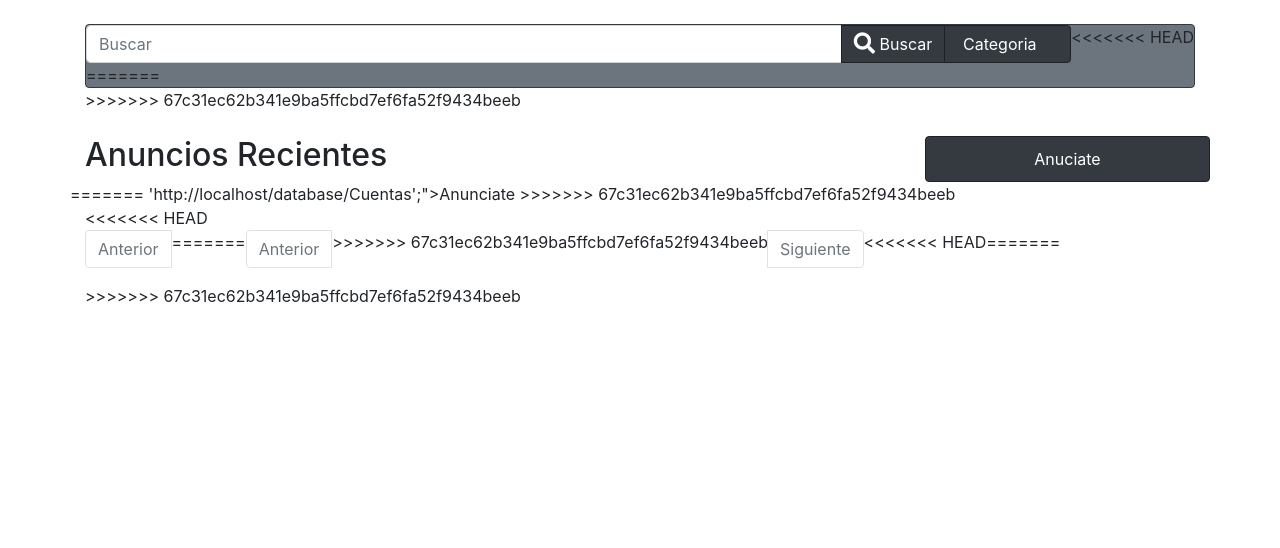
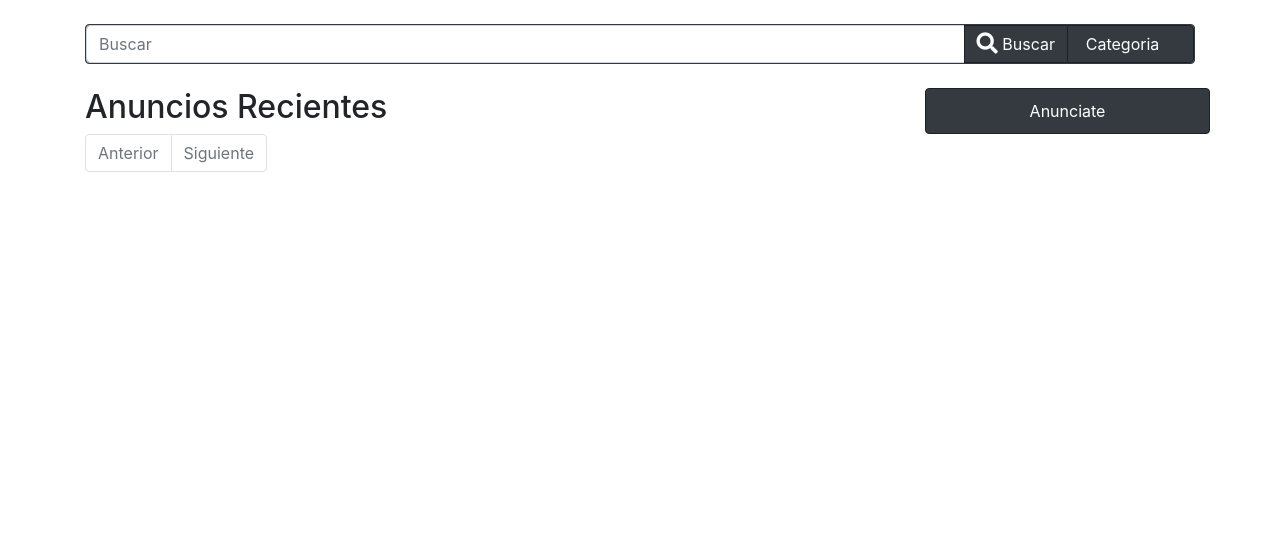
Before and after one commit to sebastiandonastor/cycleme_sistema_anuncios, a CodeIgniter app: page /database/index.php/home/index/1 in a window 1280 px wide. Shown: the part 56-604 px from the top of the page. Run offline with CodeIgniter, Linux system fonts and the light colour scheme; tables that the repository leaves empty or names only in its code hold one stand-in row (values such as "Sample post"); some libraries are stand-ins or nearby versions.

Commit message:
Todo funcional

```diff
--- a/application/config/config.php
+++ b/application/config/config.php
@@ -24,7 +24,7 @@
 |
 */
 
-$config['base_url'] = 'http://localhost:8080/cycleme_sistema_anuncios/';
+$config['base_url'] = '';
 
 
 /*
--- a/application/controllers/Anuncios.php
+++ b/application/controllers/Anuncios.php
@@ -32,7 +32,6 @@
 
     }
 
-<<<<<<< HEAD
 
     public function ver($id = 0){
 
@@ -58,8 +57,6 @@
 
 
 
-=======
->>>>>>> 67c31ec62b341e9ba5ffcbd7ef6fa52f9434beeb
     public function opcion($donde)
     {
         if($this->session->userdata('idUsuario') == null){
--- a/application/views/Anuncios/Administrar.php
+++ b/application/views/Anuncios/Administrar.php
@@ -12,8 +12,6 @@
         <strong>Listo!</strong> <?php echo $this->session->flashdata('exito'); ?>.
     </div>
 <?php  }  ?>
-
-
 
 
 
--- a/application/views/Anuncios/Detalles.php
+++ b/application/views/Anuncios/Detalles.php
@@ -1,6 +1,6 @@
 <?php if($this->session->userdata('idUsuario') == null ){
             redirect('Home');
-        }  echo $this->session->flashdata('subCategoria')  ?>
+        }   ?>
 
 <div class="crear-div">
 <h4>Crear Anuncio</h4>
--- a/application/views/home_view.php
+++ b/application/views/home_view.php
@@ -26,13 +26,7 @@
             </select>
         </div>
 
-<<<<<<< HEAD
-
-
-    </div>
-=======
 </div>
->>>>>>> 67c31ec62b341e9ba5ffcbd7ef6fa52f9434beeb
 
 </div>
 
@@ -40,12 +34,7 @@
 
 <div class="mt-4 row">
     <h2 class="col-sm-12 col-md-9">Anuncios Recientes</h2>
-    <button class="col-sm-12 col-md-3 btn btn-dark" onclick="location.href =
-<<<<<<< HEAD
-            '<?php $redireccion = ($this->session->userdata('idUsuario') == null) ? 'Cuentas' : 'Anuncios' ; echo base_url($redireccion); ?>';">Anuciate</button>
-=======
-        '<?php $redireccion = ($this->session->userdata('idUsuario') == null) ? 'Cuentas' : 'Anuncios' ; echo base_url($redireccion); ?>';">Anunciate</button>
->>>>>>> 67c31ec62b341e9ba5ffcbd7ef6fa52f9434beeb
+    <button class="col-sm-12 col-md-3 btn btn-dark" onclick="location.href ='<?php $redireccion = ($this->session->userdata('idUsuario') == null) ? 'Cuentas' : 'Anuncios' ; echo base_url($redireccion); ?>';">Anunciate</button>
 </div>
 
 <?php foreach($Anuncios as $anuncio){ ?>
@@ -54,18 +43,6 @@
             <div class="container estilo-border-sub">
                 <div class="row">
                     <div class="col-lg-3 text-center">
-<<<<<<< HEAD
-                        <?php $fotos  = explode(',', $anuncio['foto']); ?>
-                        <a href="#" title="Prueba" class="preview" data-rel="#">
-                            <img  width="120" height="120"  src="/cycleme_sistema_anuncios/temp_img/<?php echo $fotos[0];?>" class="attachment-ad-medium size-ad-medium" alt="" srcset="" sizes="(max-width: 120px) 100vw, 120px" >
-                        </a>
-                    </div> <!-- fin row img -->
-
-                    <div class="col-lg-9 align-self-lg-end">
-                        <h5 class="text-wrap "><a href="<?php $urlAnuncio = 'Anuncios/ver/'.$anuncio['idAnuncio']; echo base_url($urlAnuncio); ?>"><?php echo $anuncio['titulo']; ?></a></h5>
-                        <p class="post-meta">
-                            <span class="dashicons-before folder"><i class="fa fa-list"></i><a href="#" rel="tag"><font size="-1"> <?php echo $anuncio['categoria'] ?> (subcategoria) </font></a></span> <span class="dashicons-before owner"><i class="fas fa-user-tie"></i><font size="-1"> <?php echo $anuncio['nombre'] ?>(usuario) </font></a></span> <span class="dashicons-before clock"><span><i class="fas fa-clock"></i><font size="-1">22 horas atrás (fecha creacion)</font></span></span>
-=======
                         <a href="#" title="Prueba" class="preview" data-rel="#">
                             <img  width="150" height="150"  src="/cycleme_sistema_anuncios/temp_img/<?php echo $anuncio['foto'];?>" class="attachment-ad-medium size-ad-medium" alt="promo 2 croco" srcset="" sizes="(max-width: 120px) 100vw, 120px" >
                         </a>
@@ -73,10 +50,9 @@
 
                     <div class="col-lg-9">
 
-                        <h5 class="text-wrap"><a href="#"><?php echo $anuncio['titulo']; ?></a></h5>
+                        <h5 class="text-wrap"><a href="<?php $urlAnuncio = 'Anuncios/ver/'.$anuncio['idAnuncio']; echo base_url($urlAnuncio); ?>"><?php echo $anuncio['titulo']; ?></a> </h5>
                         <p class="post-meta espaciadoDeAnuncio">
                             <span class="dashicons-before folder"><i class="fa fa-list"></i><a href="#" rel="tag"><font size="-1"> <?php echo $anuncio['categoria'] ?> (subcategoria) </font></a></span> <span class="dashicons-before owner"><i class="fas fa-user-tie"></i><font size="-1"> <?php echo $anuncio['nombre'] ?>(usuario) </font></a></span> <span class="dashicons-before clock"><span><i class="fas fa-clock"></i><font size="-1">22 horas atrás</font></span></span>
->>>>>>> 67c31ec62b341e9ba5ffcbd7ef6fa52f9434beeb
                         </p>
                         <p class="lead block-with-text espaciadoDeAnuncio"><font size="-1"> <?php echo $anuncio['descripcion'];?> </font> </p>
                         <p class="text-black-50"><font size="-1"></font></p>
@@ -100,23 +76,12 @@
 <?php } ?>
 
 <div class="mx-auto">
-<<<<<<< HEAD
-
-
-    <nav aria-label="...">
-        <ul class="pagination">
-            <?php if($pagina == 1) : ?>
-                <li class="page-item disabled">
-                    <a class="page-link" href="#">Anterior</a>
-                </li>
-=======
 <nav aria-label="...">
     <ul class="pagination">
         <?php if($pagina == 1) : ?>
         <li class="page-item disabled">
             <a class="page-link" href="#">Anterior</a>
         </li>
->>>>>>> 67c31ec62b341e9ba5ffcbd7ef6fa52f9434beeb
 
             <?php elseif($pagina > 1) : ?>
                 <a class="page-link" href="<?php $url = 'Home/index/'.($pagina-1);
@@ -136,21 +101,6 @@
                     <a class="page-link" href="#">Siguiente</a>
                 </li>
 
-<<<<<<< HEAD
-            <?php elseif($pagina < $cantidadAnuncios): ?>
-                <li class="page-item">
-                    <a class="page-link" href="<?php $url = 'Home/index/'.($pagina+1);
-                    echo base_url($url);?>">Siguiente</a>
-                </li>
-            <?php endif; ?>
-        </ul>
-
-
-
-    </nav>
-
-
-=======
         <?php elseif($pagina < $cantidadAnuncios): ?>
             <li class="page-item">
                 <a class="page-link" href="<?php $url = 'Home/index/'.($pagina+1);
@@ -159,5 +109,4 @@
         <?php endif; ?>
     </ul>
 </nav>
->>>>>>> 67c31ec62b341e9ba5ffcbd7ef6fa52f9434beeb
 </div>
```
